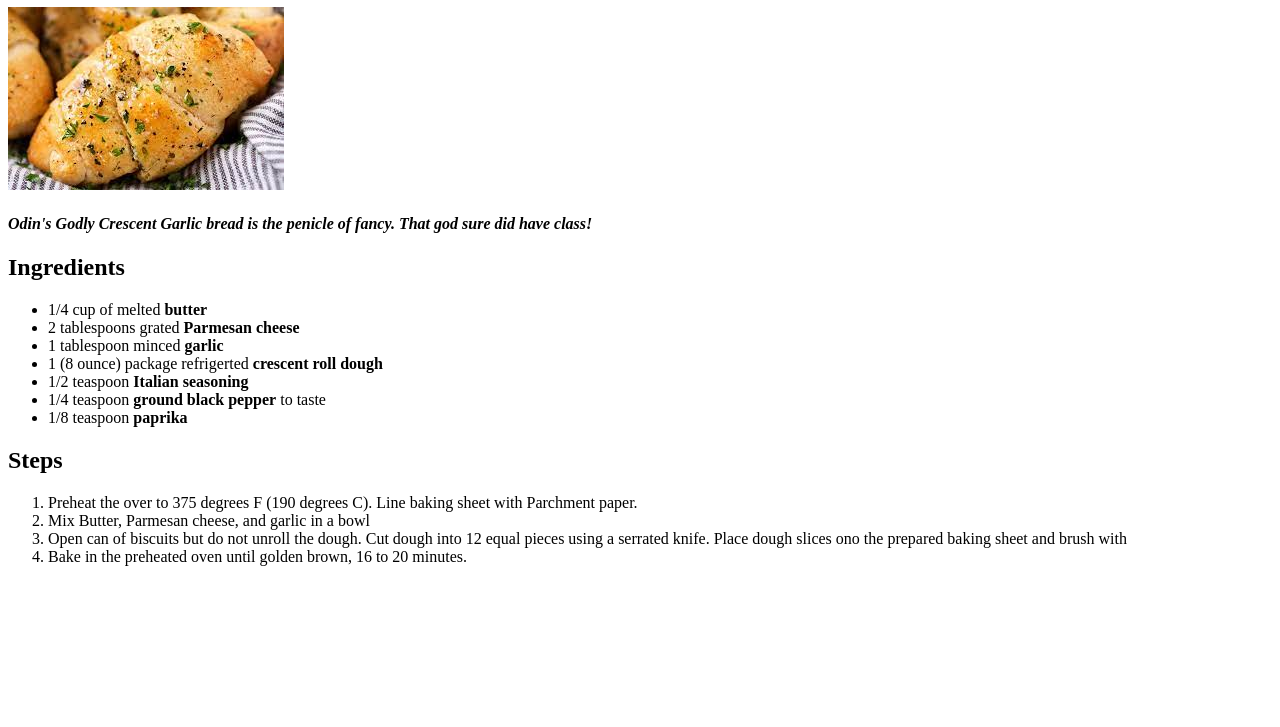
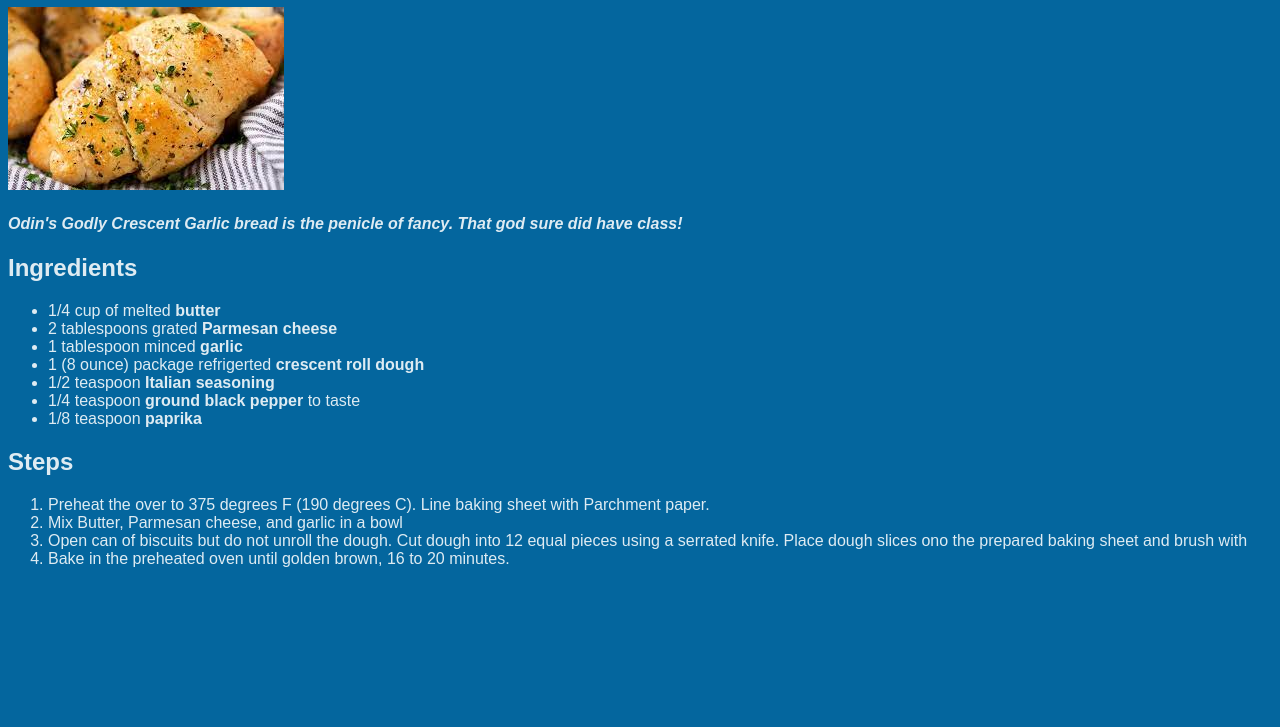
Before and after one commit to GitDisBread/Odin-Recipes, a plain HTML site: page OdinsCrescentGarlicBread.html in a window 1280 px wide. Shown: the part 73-800 px from the top of the page. Drawn offline with Linux system fonts and the light colour scheme.

Commit message:
OdinsCrescentGarlicBread.html

```diff
--- a/OdinsCrescentGarlicBread.html
+++ b/OdinsCrescentGarlicBread.html
@@ -5,14 +5,15 @@
  <head>
     <title>Odin's Godly Crescent Garlic Bread</title>
     <meta charset="UTF-8">
+    <link rel="stylesheet" href="Crescent.css">
 
  </head>
 
     <body>
         <p><h1>Odin's Godly Crescent Garlic Bread</h1></p>
-      <p><img src="CrescentGarlicBread.jpeg"></p>
-      <p><em><h4>Odin's Godly Crescent Garlic bread is the penicle of fancy. That god sure did have class!</h4></em></p>
-      <p><h2>Ingredients</h2></p>
+         <p><img src="CrescentGarlicBread.jpeg"></p>
+         <p><em><h4>Odin's Godly Crescent Garlic bread is the penicle of fancy. That god sure did have class!</h4></em></p>
+         <p><h2>Ingredients</h2></p>
       <ul>
          <li>1/4 cup of melted <strong>butter</strong></li>
          <li>2 tablespoons grated <strong>Parmesan cheese</strong></li>
```
